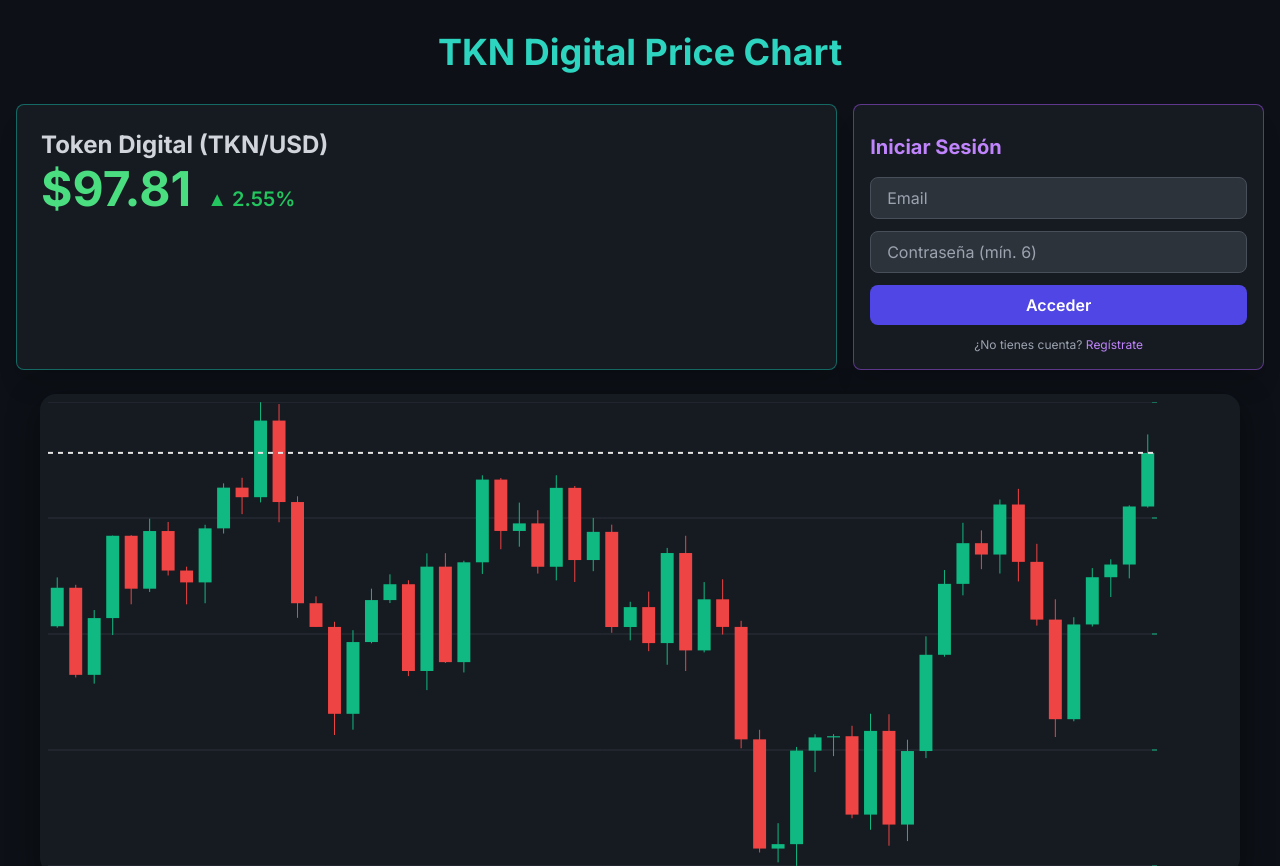
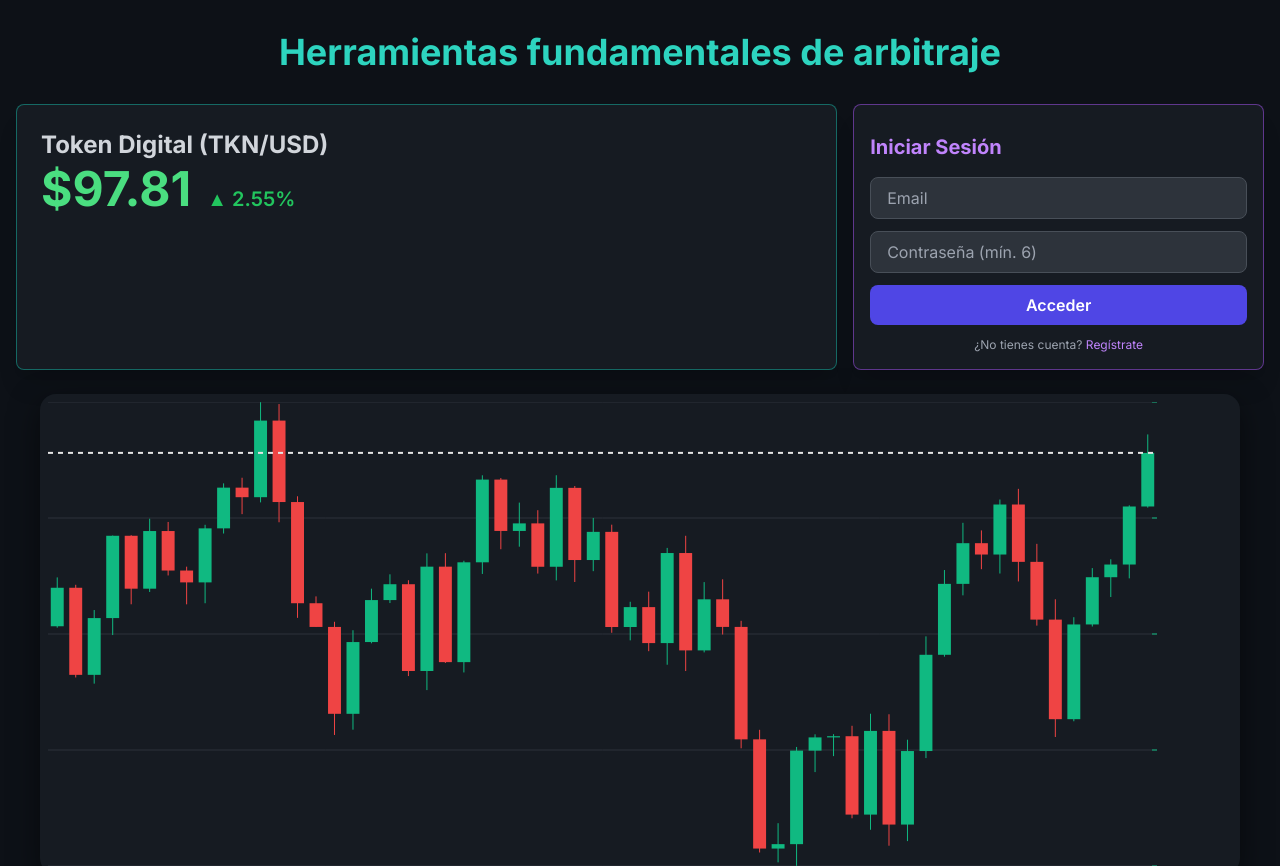
Before and after one commit to lauraahora463/tkndigitalprice, a plain HTML site: page index.html in a window 1280 px wide. Shown: the top 866 px of the page. Drawn offline with nearby package versions, Linux system fonts and the light colour scheme.

Commit message:
pagina 2

```diff
--- a/index.html
+++ b/index.html
@@ -104,7 +104,7 @@
 
     <!-- SECCIÓN 1: ENCABEZADO Y TCKER -->
     <header class="w-full max-w-7xl text-center py-4 mb-4">
-        <h1 class="text-4xl font-extrabold text-teal-400">TKN Digital Price Chart</h1>
+        <h1 class="text-4xl font-extrabold text-teal-400">Herramientas fundamentales de arbitraje</h1>
     </header>
 
     <!-- CONTENEDOR PRINCIPAL: PANEL DE PRECIOS Y AUTENTICACIÓN -->
```
